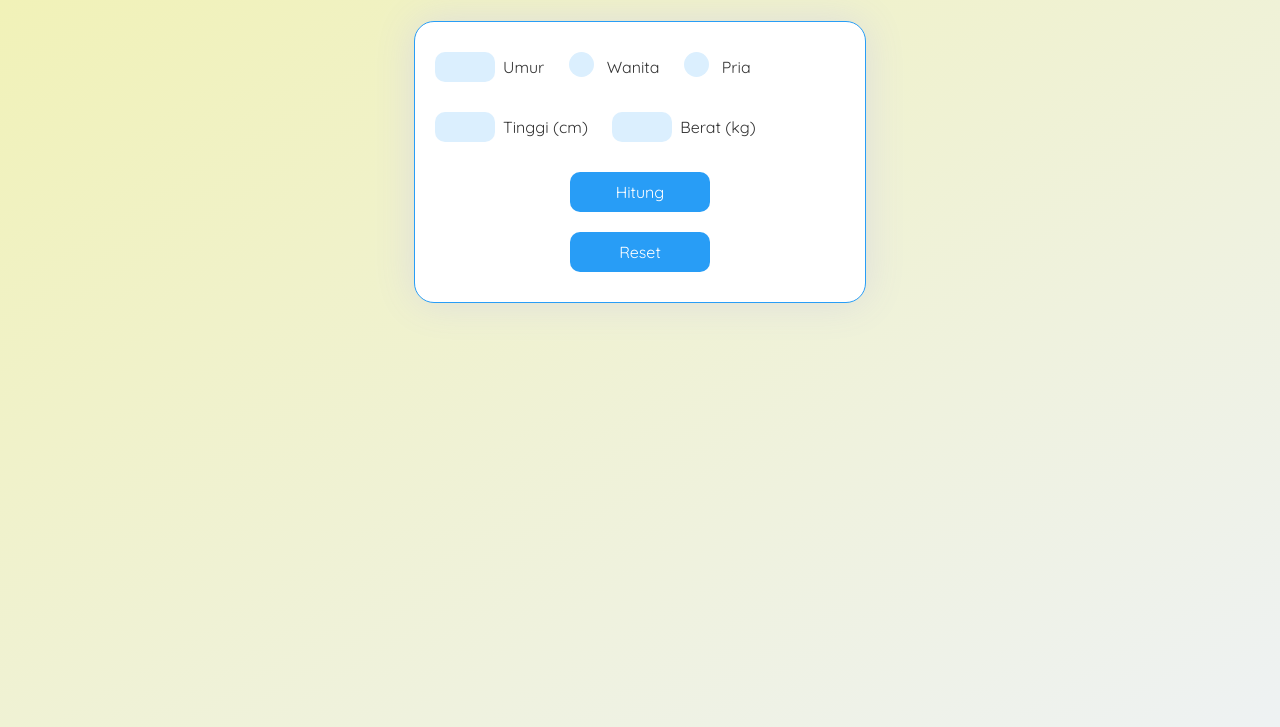
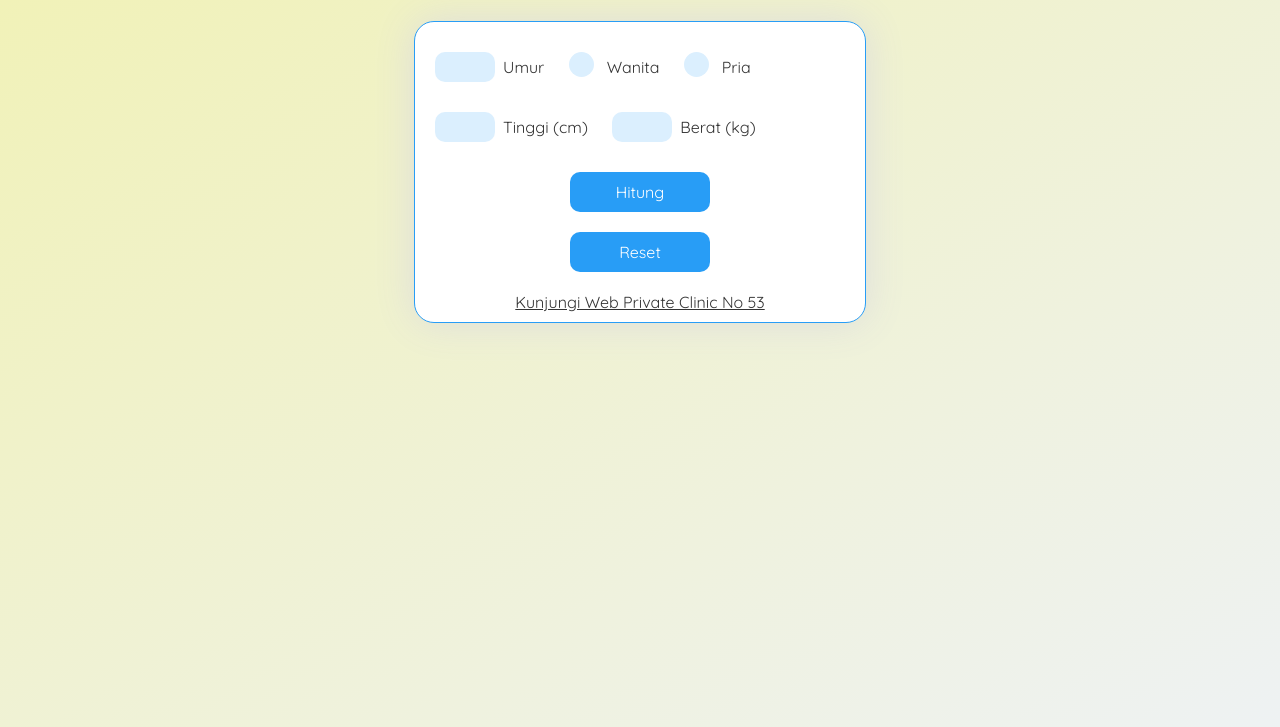
Before and after one commit to canghafiz/canghafiz.github.io, a plain HTML site: page index.html in a window 1280 px wide. Shown: the part 73-800 px from the top of the page. Drawn offline with Linux system fonts and the light colour scheme.

Commit message:
Update index.html

```diff
--- a/index.html
+++ b/index.html
@@ -1,3 +1,4 @@
+<DOCTYPE html>
 <head>
   <title>Kalkulator BMI by Private Clinic NO 53</title>
   <link href="https://fonts.googleapis.com/css?family=Quicksand:400,700" rel="stylesheet">
@@ -19,7 +20,7 @@ body {
 
 .form {
   background-color: #fff;
-  height: 280px;
+  height: 300px;
   width: 450px;
   border-radius: 20px;
   margin: 20px auto 20px auto;
@@ -215,6 +216,8 @@ h3 b {
 <button type="button" id="submit">Hitung</button>
 <div id="btn-margin"></div>
 <button type="reset" id="reset" onclick="window.location.reload()">Reset</button>
+<div id="btn-margin"></div>
+<center><a href="https://clinic-53.berdu.pw/diet-program">Kunjungi Web Private Clinic No 53</a></center>
 </form>
 
 
```
